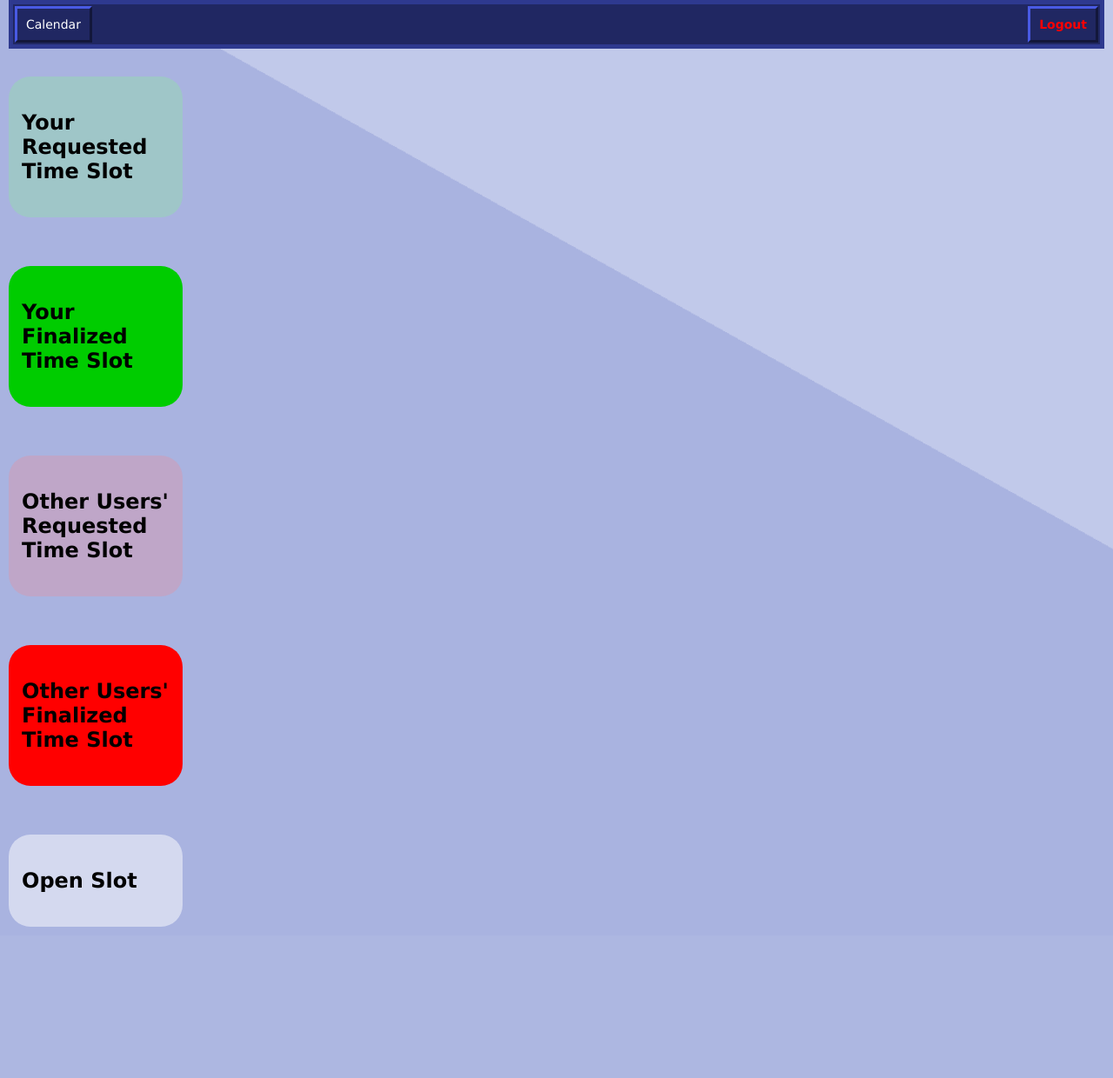
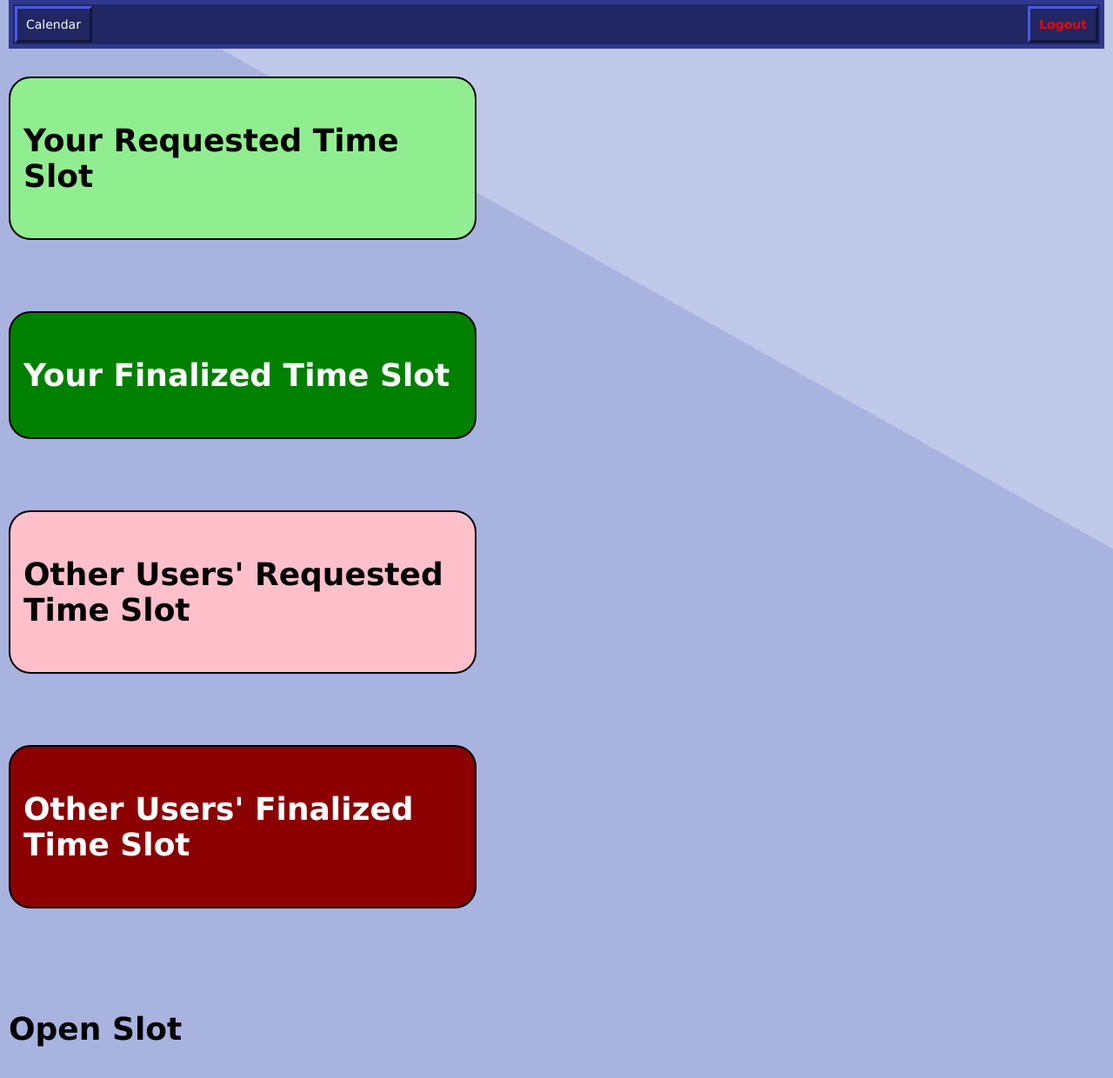
Before and after one commit to anchet19/Sloths, a PHP site: template Views/legend.html in a window 1280 px wide. Shown: the part 86-1326 px from the top of the page at 87% size. Before the commit the page ends 1152 px from the top, so only its background shows below. Run offline with PHP 8.4, Linux system fonts and the light colour scheme; the template is opened without the code that fills it, so the values that code supplies are empty.

Commit message:
User Story 34
Updated colors to fit with user story family of colors

```diff
--- a/Styles/legend.css
+++ b/Styles/legend.css
@@ -1,38 +1,41 @@
 /* Author: Kyle Kaminski */
 
 .legend {
-  font-size: 24px;
+  font-size: 36px;
   font-weight: bold;
-  width: 200px;
   cursor: default;
 }
 
 .URequested {
-  background-color: #80ff8040;
+  background-color: lightgreen;
+  border: 2px solid black;
   border-radius: 25px;
   padding: 15px;
+  width: 40%;
 }
 
 .UFinalized {
-  background-color: #00CC00;
+  background-color: green;
+  color: white !important;
+  border: 2px solid black;
   border-radius: 25px;
   padding: 15px;
+  width: 40%;
 }
 
 .ORequested {
-  background-color: #ff808040;
+  background-color: pink;
+  border: 2px solid black;
   border-radius: 25px;
   padding: 15px;
+  width: 40%;
 }
 
 .OFinalized {
-  background-color: rgb(255, 0, 0);
+  background-color: darkred;
+  color: white !important;
+  border: 2px solid black;
   border-radius: 25px;
   padding: 15px;
+  width: 40%;
 }
-
-.open {
-  background-color: #ffffff80;
-  border-radius: 25px;
-  padding: 15px;
-}
```
